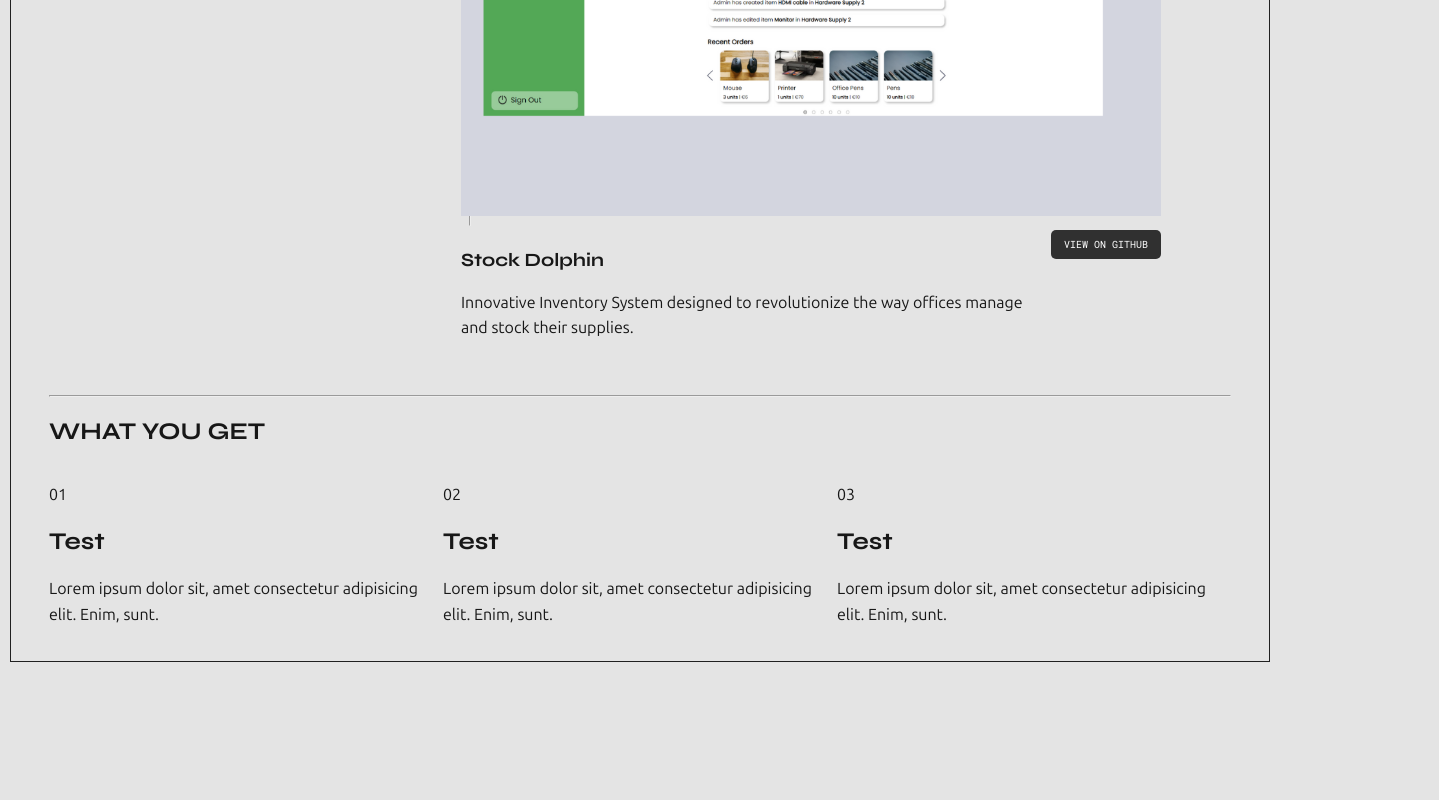
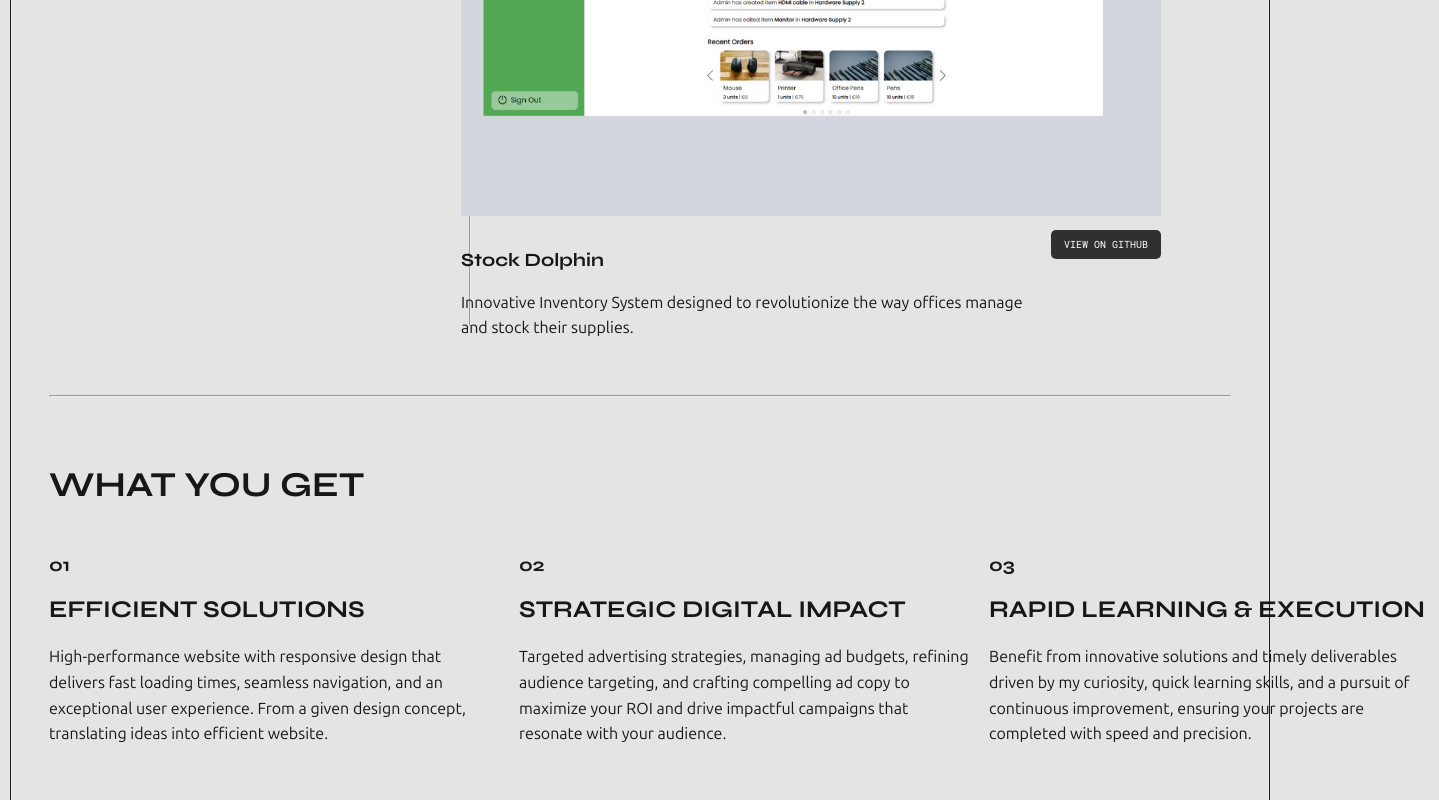
Before and after one commit to aang3la/portfolio_website, a React (Vite) app: page / in a window 1280 px wide. Shown: the part 2000-2800 px from the top of the page, 1439 px wide, since content can reach past the window. Before the commit the page ends 2672 px from the top, so only its background shows below. Built offline with nearby package versions, Linux system fonts and the light colour scheme.

Commit message:
footer and benefits sections

```diff
--- a/src/App.jsx
+++ b/src/App.jsx
@@ -1,5 +1,6 @@
 import "./App.css";
 import { Benefits } from "./components/Benefits/Benefits";
+import { Footer } from "./components/Footer/Footer";
 import { Header } from "./components/Header/Header";
 import { HeroSection } from "./components/HeroSection/HeroSection";
 import { SelectedWork } from "./components/SelectedWork/SelectedWork";
@@ -17,6 +18,8 @@
       <SelectedWork />
       <hr />
       <Benefits />
+      <hr />
+      <Footer />
     </>
   );
 }
--- a/src/components/Benefits/Benefits.css
+++ b/src/components/Benefits/Benefits.css
@@ -1,3 +1,14 @@
+#Benefits {
+    padding: 30px 0px;
+}
+
+#Benefits h1 {
+    font-size: 35px;
+}
+
 .benefits-container {
-    display: flex;
+    display: grid;
+    grid-template-columns: repeat(3, 450px);
+    align-items: center;
+    gap: 20px;
 }
--- a/src/components/Benefits/Benefits.jsx
+++ b/src/components/Benefits/Benefits.jsx
@@ -3,24 +3,36 @@
 export const Benefits = () => {
   return (
     <section id="Benefits">
-        <h1>WHAT YOU GET</h1>
-        <div className="benefits-container">
-            <div>
-                <p>01</p>
-                <h2>Test</h2>
-                <p>Lorem ipsum dolor sit, amet consectetur adipisicing elit. Enim, sunt.</p>
-            </div>
-            <div>
-                <p>02</p>
-                <h2>Test</h2>
-                <p>Lorem ipsum dolor sit, amet consectetur adipisicing elit. Enim, sunt.</p>
-            </div>
-            <div>
-                <p>03</p>
-                <h2>Test</h2>
-                <p>Lorem ipsum dolor sit, amet consectetur adipisicing elit. Enim, sunt.</p>
-            </div>
+      <h1>WHAT YOU GET</h1>
+      <div className="benefits-container">
+        <div className="benefit-section">
+          <h3>01</h3>
+          <h2>EFFICIENT SOLUTIONS</h2>
+          <p>
+            High-performance website with responsive design that delivers fast
+            loading times, seamless navigation, and an exceptional user
+            experience. From a given design concept, translating ideas into
+            efficient website.
+          </p>
         </div>
+        <div className="benefit-section">
+          <h3>02</h3>
+          <h2>STRATEGIC DIGITAL IMPACT</h2>
+          <p>
+            Targeted advertising strategies, managing ad budgets, refining
+            audience targeting, and crafting compelling ad copy to maximize your
+            ROI and drive impactful campaigns that resonate with your audience.
+          </p>
+        </div>
+        <div className="benefit-section">
+          <h3>03</h3>
+          <h2>RAPID LEARNING & EXECUTION</h2>
+          <p>
+            Benefit from innovative solutions and timely
+            deliverables driven by my curiosity, quick learning skills, and a pursuit of continuous improvement, ensuring your projects are completed with speed and precision.
+          </p>
+        </div>
+      </div>
     </section>
-  )
-}
+  );
+};
--- /dev/null
+++ b/src/components/Footer/Footer.css
@@ -0,0 +1,51 @@
+#Footer {
+    padding: 30px 0px;
+}
+
+.footer-container {
+  display: flex;
+  justify-content: space-between;
+  align-items: center;
+}
+
+.footer-left {
+    width: 650px;
+    display: flex;
+}
+
+.footer-left h1 {
+    font-size: 55px;
+}
+
+.footer-left hr {
+    margin-right: -10px;
+}
+
+.footer-right {
+    width: 350px;
+    padding-right: 40px;
+}
+
+.footer-right ul {
+    list-style: none;
+    font-family: "Roboto Mono", monospace;
+}
+
+.footer-right ul li {
+    padding-bottom: 10px;
+}
+
+.footer-right a {
+    text-decoration: none;
+    color: #171717;
+}
+
+.footer-right a:hover {
+    color: rgb(67, 67, 67);
+    text-decoration: underline;
+}
+
+.footer-icons {
+    display: flex;
+    gap: 10px;
+}
--- /dev/null
+++ b/src/components/Footer/Footer.jsx
@@ -0,0 +1,46 @@
+import "./Footer.css";
+import linkedin from "../../assets/linkedin-logo.png";
+
+export const Footer = () => {
+  return (
+    <section id="Footer">
+      <h4 className="small-headings">CONTACT</h4>
+      <div className="footer-container">
+        <div className="footer-left">
+          <h1>Let's build something great together!</h1>
+        </div>
+        <div className="footer-right">
+          <p>
+            If you have any general questions, please contact me via email or
+            Linkedin.
+          </p>
+          <a href="mailto:antovaangela.com">
+            <p>antovaangela@gmail.com</p>
+          </a>
+          <div className="footer-icons">
+            <a
+              href="https://www.linkedin.com/in/angelaantova/"
+              target="_blank"
+              rel="noreferrer"
+            >
+              <img id="linkedin-icon" src={linkedin} alt="linkedin-profile" />
+            </a>
+            <a
+              href="https://github.com/aang3la"
+              target="_blank"
+              rel="noreferrer"
+            >
+              <svg
+                xmlns="http://www.w3.org/2000/svg"
+                viewBox="0 0 496 512"
+                width={28}
+              >
+                <path d="M165.9 397.4c0 2-2.3 3.6-5.2 3.6-3.3 .3-5.6-1.3-5.6-3.6 0-2 2.3-3.6 5.2-3.6 3-.3 5.6 1.3 5.6 3.6zm-31.1-4.5c-.7 2 1.3 4.3 4.3 4.9 2.6 1 5.6 0 6.2-2s-1.3-4.3-4.3-5.2c-2.6-.7-5.5 .3-6.2 2.3zm44.2-1.7c-2.9 .7-4.9 2.6-4.6 4.9 .3 2 2.9 3.3 5.9 2.6 2.9-.7 4.9-2.6 4.6-4.6-.3-1.9-3-3.2-5.9-2.9zM244.8 8C106.1 8 0 113.3 0 252c0 110.9 69.8 205.8 169.5 239.2 12.8 2.3 17.3-5.6 17.3-12.1 0-6.2-.3-40.4-.3-61.4 0 0-70 15-84.7-29.8 0 0-11.4-29.1-27.8-36.6 0 0-22.9-15.7 1.6-15.4 0 0 24.9 2 38.6 25.8 21.9 38.6 58.6 27.5 72.9 20.9 2.3-16 8.8-27.1 16-33.7-55.9-6.2-112.3-14.3-112.3-110.5 0-27.5 7.6-41.3 23.6-58.9-2.6-6.5-11.1-33.3 2.6-67.9 20.9-6.5 69 27 69 27 20-5.6 41.5-8.5 62.8-8.5s42.8 2.9 62.8 8.5c0 0 48.1-33.6 69-27 13.7 34.7 5.2 61.4 2.6 67.9 16 17.7 25.8 31.5 25.8 58.9 0 96.5-58.9 104.2-114.8 110.5 9.2 7.9 17 22.9 17 46.4 0 33.7-.3 75.4-.3 83.6 0 6.5 4.6 14.4 17.3 12.1C428.2 457.8 496 362.9 496 252 496 113.3 383.5 8 244.8 8zM97.2 352.9c-1.3 1-1 3.3 .7 5.2 1.6 1.6 3.9 2.3 5.2 1 1.3-1 1-3.3-.7-5.2-1.6-1.6-3.9-2.3-5.2-1zm-10.8-8.1c-.7 1.3 .3 2.9 2.3 3.9 1.6 1 3.6 .7 4.3-.7 .7-1.3-.3-2.9-2.3-3.9-2-.6-3.6-.3-4.3 .7zm32.4 35.6c-1.6 1.3-1 4.3 1.3 6.2 2.3 2.3 5.2 2.6 6.5 1 1.3-1.3 .7-4.3-1.3-6.2-2.2-2.3-5.2-2.6-6.5-1zm-11.4-14.7c-1.6 1-1.6 3.6 0 5.9 1.6 2.3 4.3 3.3 5.6 2.3 1.6-1.3 1.6-3.9 0-6.2-1.4-2.3-4-3.3-5.6-2z" />
+              </svg>
+            </a>
+          </div>
+        </div>
+      </div>
+    </section>
+  );
+};
--- a/src/components/Header/Header.jsx
+++ b/src/components/Header/Header.jsx
@@ -6,7 +6,7 @@
   return (
     <section id="Header">
       <div className="logo-container">
-        <img src={logo} width={140} />
+        <img src={logo} alt="logo" width={140} />
       </div>
       <div className="navbar-container">
         <ul>
@@ -14,7 +14,8 @@
             WORK
           </li>
           <li>
-            <button className="contact-btn">CONTACT</button>
+            <button className="contact-btn">
+            <a href="mailto:antovaangela.com">CONTACT</a></button>
           </li>
           <hr id="hr" />
           <li>
--- a/src/components/SelectedWork/SelectedWork.css
+++ b/src/components/SelectedWork/SelectedWork.css
@@ -15,7 +15,7 @@
 }
 
 .selected-work-left-continer hr {
-    height: 700px;
+    height: 800px;
     margin-right: -10px;
 }
 .selected-work-left-continer button {
```
